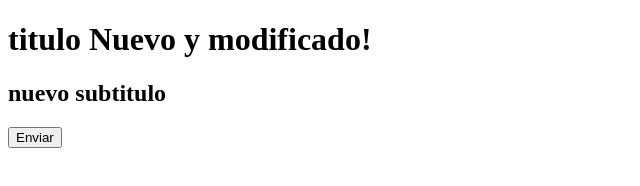
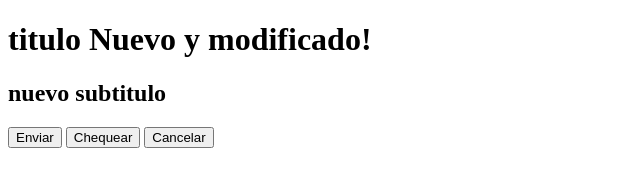
Before and after one commit to ivanglk/HelloWorldGit, a plain HTML site: page index.html in a window 1280 px wide. Shown: the whole page, without its empty margins (0-640 px from the left). Drawn offline with Linux system fonts and the light colour scheme.

Commit message:
Se agregaron 2 botones

```diff
--- a/index.html
+++ b/index.html
@@ -14,5 +14,7 @@
 </body>
 <form action="#" method="get">
     <input type="button" value="Enviar">
+    <input type="button" value="Chequear">
+    <input type="button" value="Cancelar">
 </form>
 </html>
```
